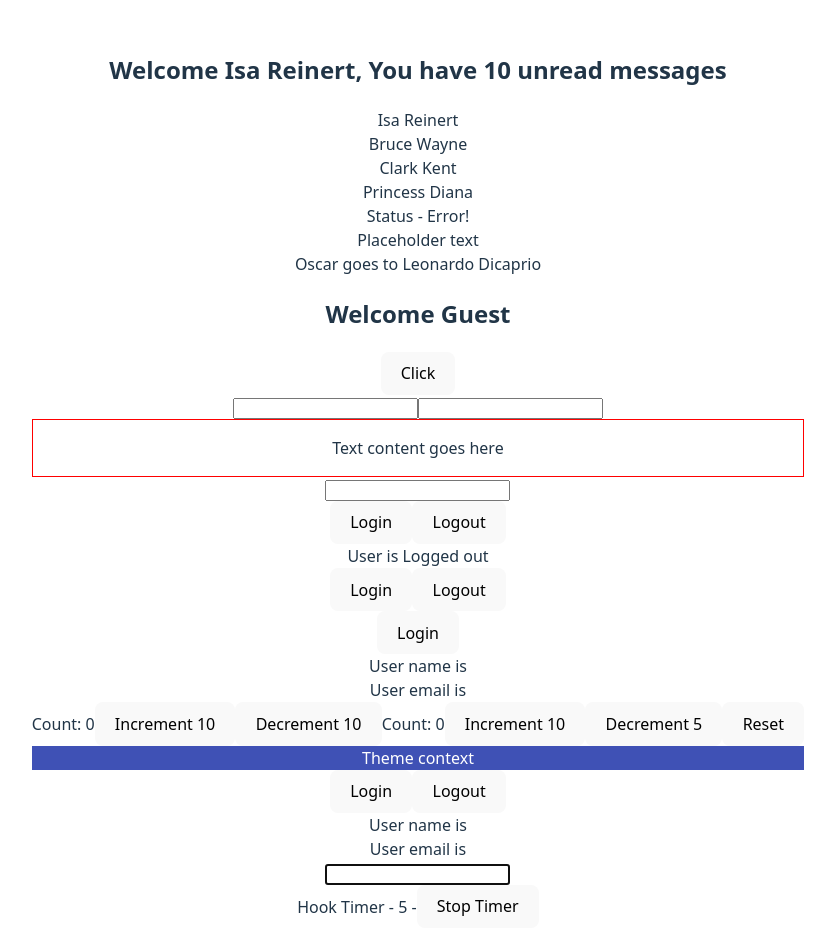
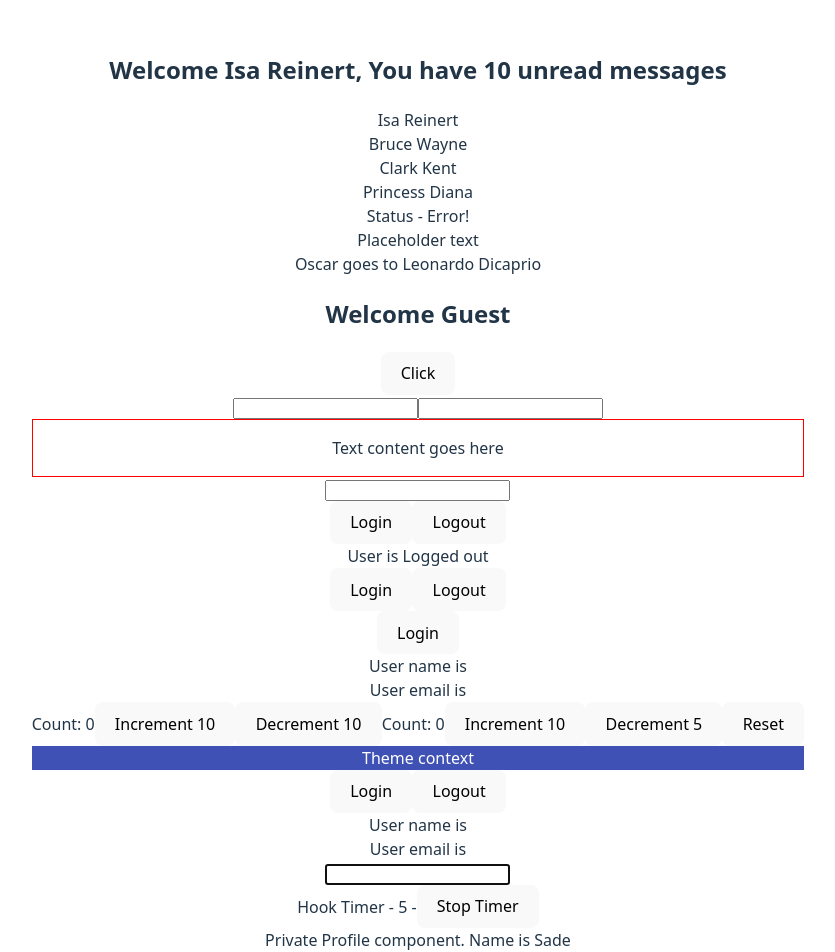
Before and after one commit to reinertisa/react-typescript-crash-course, a React (Vite) app: page / in a window 1280 px wide. Shown: the top 952 px of the page, without its empty margins (222-1057 px from the left). Built offline with nearby package versions, Linux system fonts and the light colour scheme.

Commit message:
feat(website): component prop

```diff
--- a/src/App.tsx
+++ b/src/App.tsx
@@ -20,6 +20,8 @@
 import User3 from "./components/context/User3.tsx";
 import DomRef from "./components/useref/DomRef.tsx";
 import MutableRef from "./components/useref/MutableRef.tsx";
+import Private from "./components/auth/Private.tsx";
+import Profile from "./components/auth/Profile.tsx";
 
 
 function App() {
@@ -71,6 +73,7 @@
           </UserContextProvider>
           <DomRef />
           <MutableRef />
+          <Private isLoggedIn={true} component={Profile} />
       </div>
   )
 }
--- /dev/null
+++ b/src/components/auth/Login.tsx
@@ -0,0 +1,8 @@
+
+export default function Login() {
+    return (
+        <div>
+            Please login to continue
+        </div>
+    )
+}
--- /dev/null
+++ b/src/components/auth/Private.tsx
@@ -0,0 +1,16 @@
+import React from 'react';
+import Login from "./Login.tsx";
+import type {ProfileProps} from "./Profile";
+
+type PrivateProps = {
+    isLoggedIn: boolean,
+    component: React.ComponentType<ProfileProps>
+}
+
+export default function Private({isLoggedIn, component: Component}: PrivateProps) {
+    if (isLoggedIn) {
+        return <Component name="Sade" />
+    } else {
+        return <Login />
+    }
+}
--- /dev/null
+++ b/src/components/auth/Profile.tsx
@@ -0,0 +1,12 @@
+
+export type ProfileProps = {
+    name: string
+}
+
+export default function Profile({name}: ProfileProps) {
+    return (
+        <div>
+            Private Profile component. Name is {name}
+        </div>
+    )
+}
```
